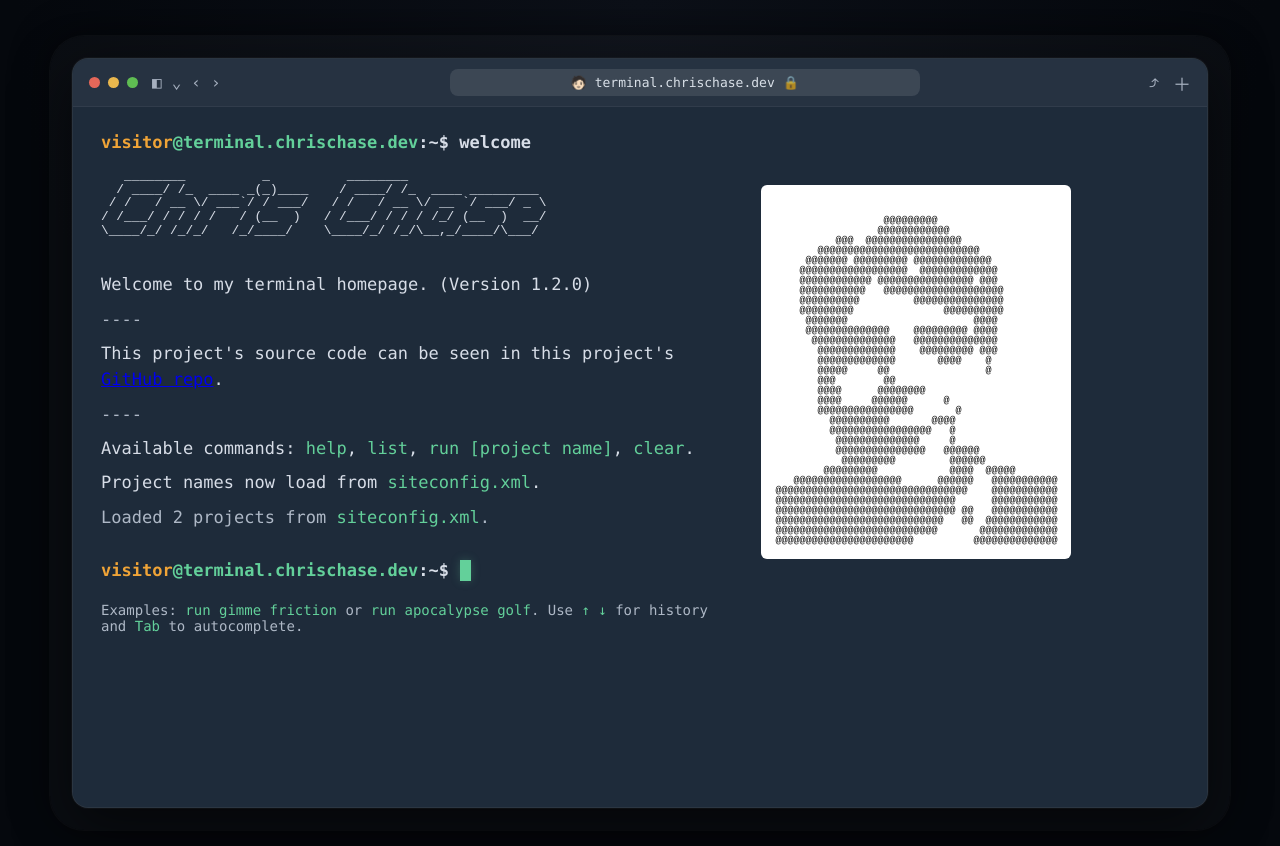
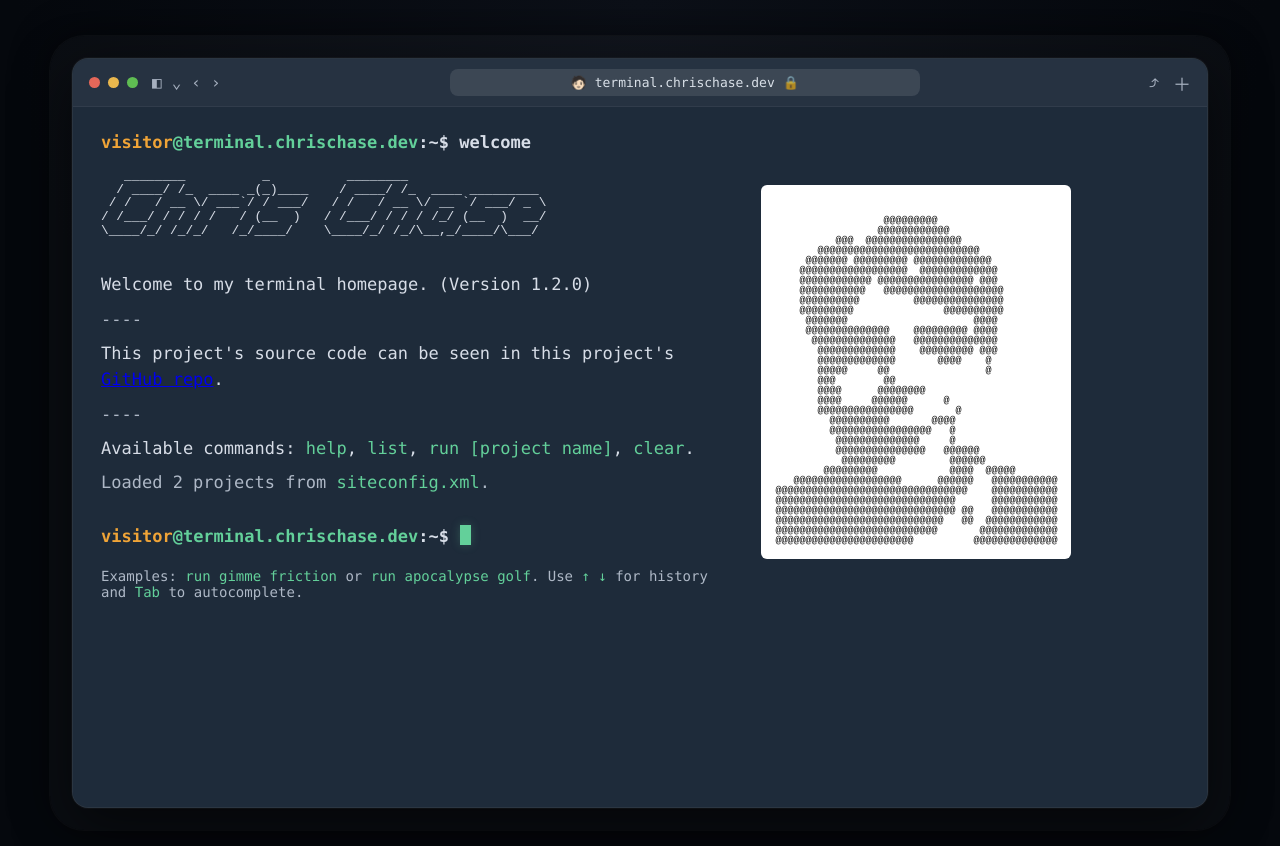
Before and after one commit to cchase16/cchase16.github.io, a plain HTML site: page index.html in a window 1280 px wide. Drawn offline with Linux system fonts and the light colour scheme.

Commit message:
Update index.html

```diff
--- a/index.html
+++ b/index.html
@@ -313,7 +313,6 @@
               <div class="output-line">This project's source code can be seen in this project's <a class="linkish" href="https://github.com/cchase16/cchase16.github.io" target="_blank" rel="noopener noreferrer">GitHub repo</a>.</div>
               <div class="output-line system">----</div>
               <div class="output-line">Available commands: <span class="green">help</span>, <span class="green">list</span>, <span class="green">run [project name]</span>, <span class="green">clear</span>.</div>
-              <div class="output-line">Project names now load from <span class="green">siteconfig.xml</span>.</div>
             </div>
 
             <div class="terminal-input-row">
```
